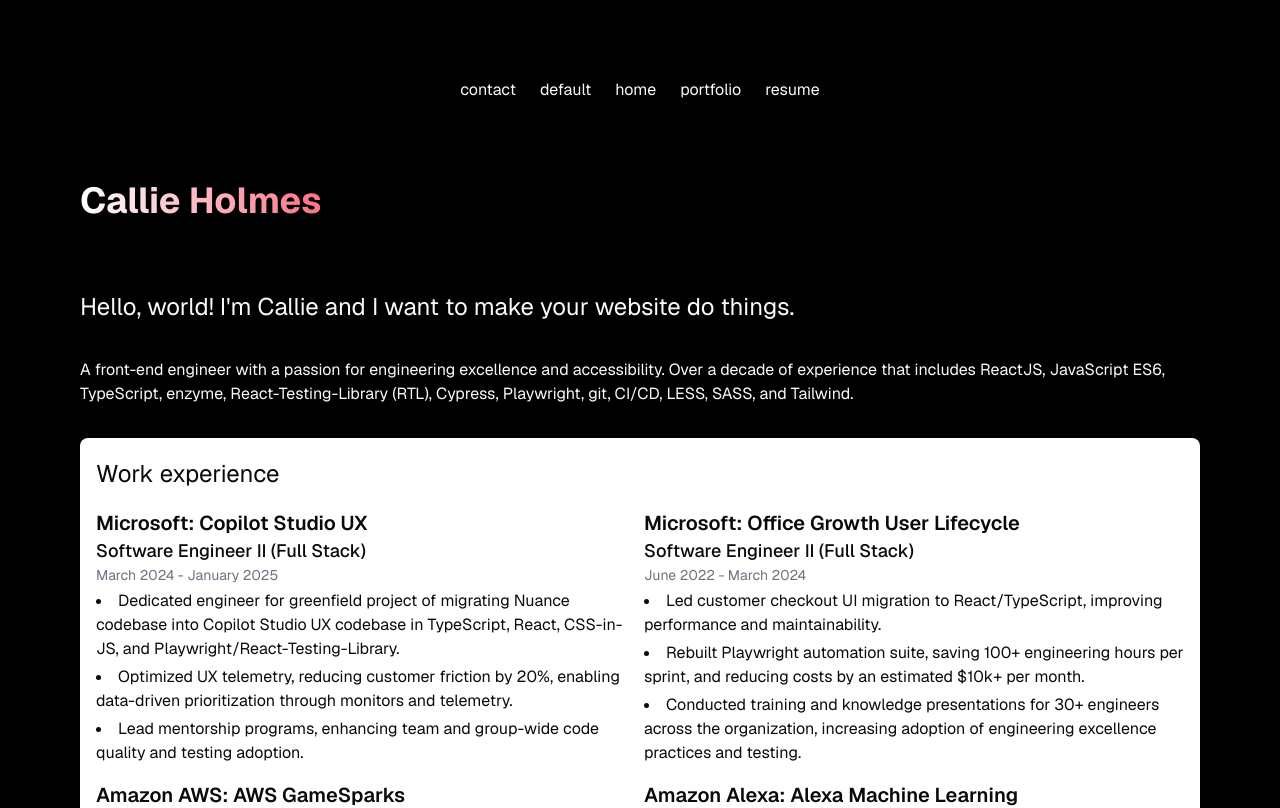
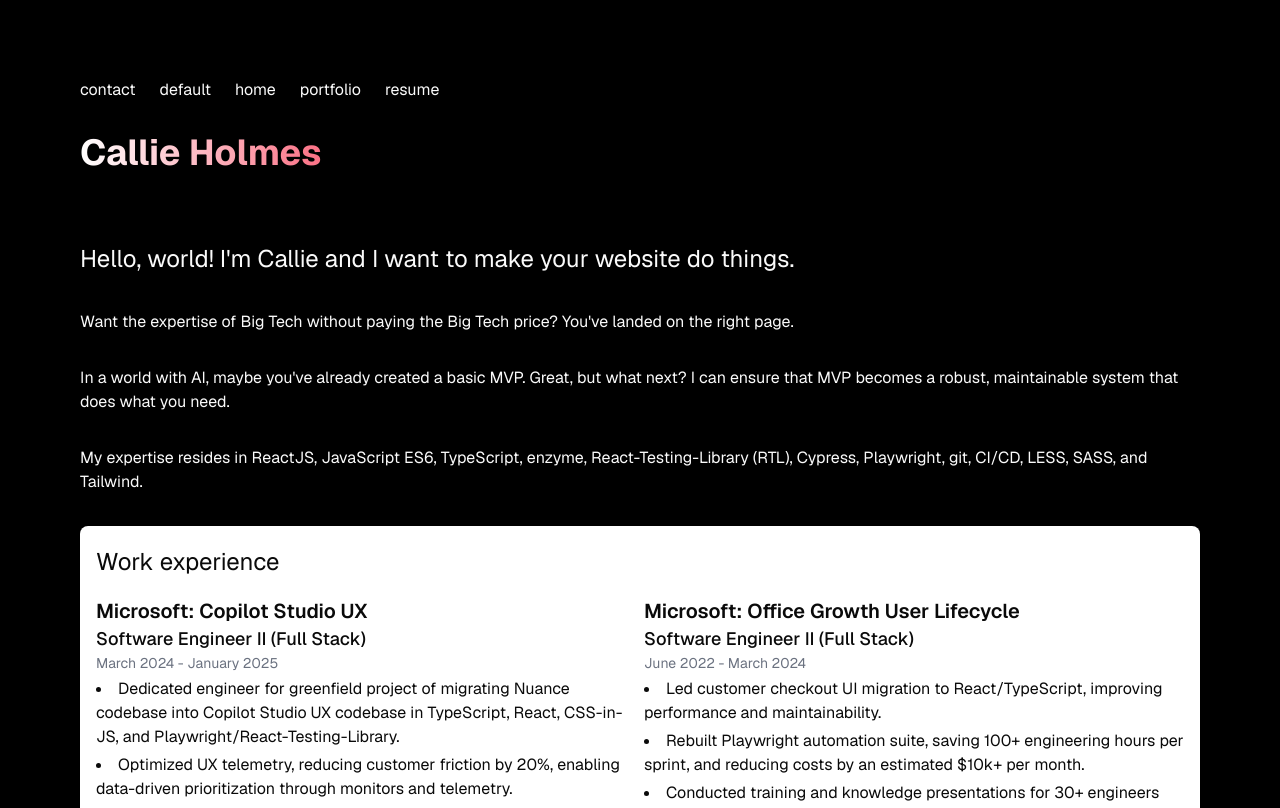
Before and after one commit to zorianak/resume, a Next.js app: page / in a window 1280 px wide. Shown: the top 808 px of the page. Built offline with nearby package versions, Linux system fonts and the light colour scheme.

Commit message:
Add more text I guess..

```diff
--- a/src/app/components/Header/Header.tsx
+++ b/src/app/components/Header/Header.tsx
@@ -43,7 +43,7 @@
         }
 
         //desktop
-        return (<ul className="flex gap-6 flex-wrap items-center justify-center">
+        return (<ul className="flex gap-6 flex-wrap items-left justify-left">
                     {Object.entries(headerLinks).map(([key, value]) => (<li key={key}><a href={value}>{key}</a></li>))}
                 </ul>);
     }
--- a/src/app/page.tsx
+++ b/src/app/page.tsx
@@ -8,15 +8,15 @@
   const { employers } = employerArr;
 
   return (
-    <div className="grid grid-rows-[20px_1fr_20px] items-center justify-items-center min-h-screen p-8 pb-20 md:gap-16 sm:p-20 font-[family-name:var(--font-geist-sans)]">
+    <div className="grid grid-rows-[20px_1fr_20px] items-center justify-items-left min-h-screen p-8 pb-20 md:gap-4 sm:p-20 font-[family-name:var(--font-geist-sans)]">
       <Header />
       <main className="flex flex-col gap-8 row-start-2 items-center sm:items-start">
         <TextHeader variant="h1" classes="mb-4 inline-block text-transparent bg-clip-text bg-gradient-to-r from-white via-rose-400 to-white bg-[length:200%] animate-gradient leading-relaxed py-2">Callie Holmes</TextHeader>
         <TextHeader variant="h2">Hello, world! I&apos;m Callie and I want to make your website do things.</TextHeader>
-        <div>A front-end engineer with a passion for engineering excellence and accessibility.
-          Over a decade of experience that includes ReactJS, JavaScript ES6, TypeScript, enzyme, React-Testing-Library (RTL), Cypress, Playwright,
+        <div>Want the expertise of Big Tech without paying the Big Tech price? You&apos;ve landed on the right page.</div>
+        <div>In a world with AI, maybe you&apos;ve already created a basic MVP. Great, but what next? I can ensure that MVP becomes a robust, maintainable system that does what you need.</div>
+        <div>My expertise resides in ReactJS, JavaScript ES6, TypeScript, enzyme, React-Testing-Library (RTL), Cypress, Playwright,
           git, CI/CD, LESS, SASS, and Tailwind.</div>
-
         <div className="grid bg-white gap-4 text-neutral-950 rounded-lg auto-cols-fr p-4 w-full">
           <TextHeader variant="h2" classes="col-span-full">Work experience</TextHeader>
           <div className="grid grid-cols-1 sm:grid-cols-2 gap-2">
```
